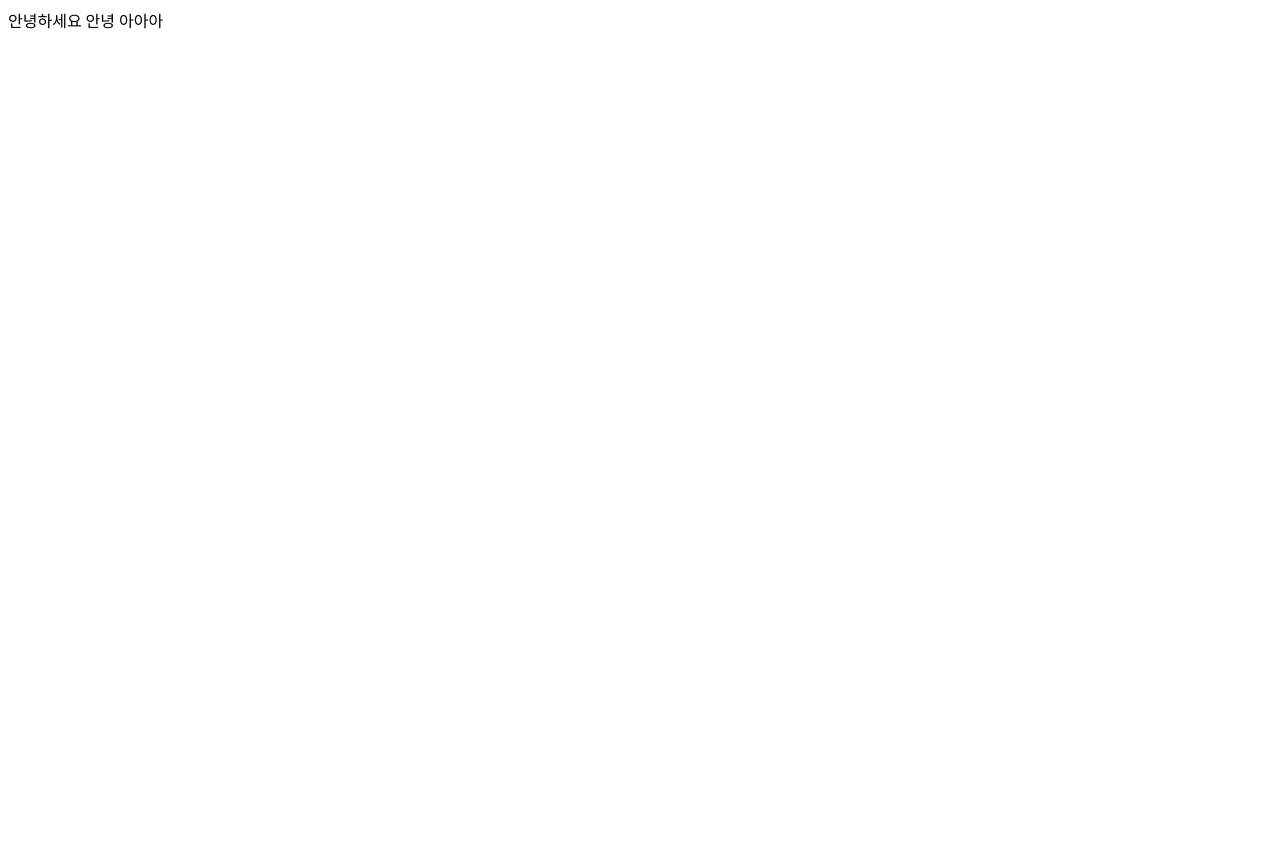
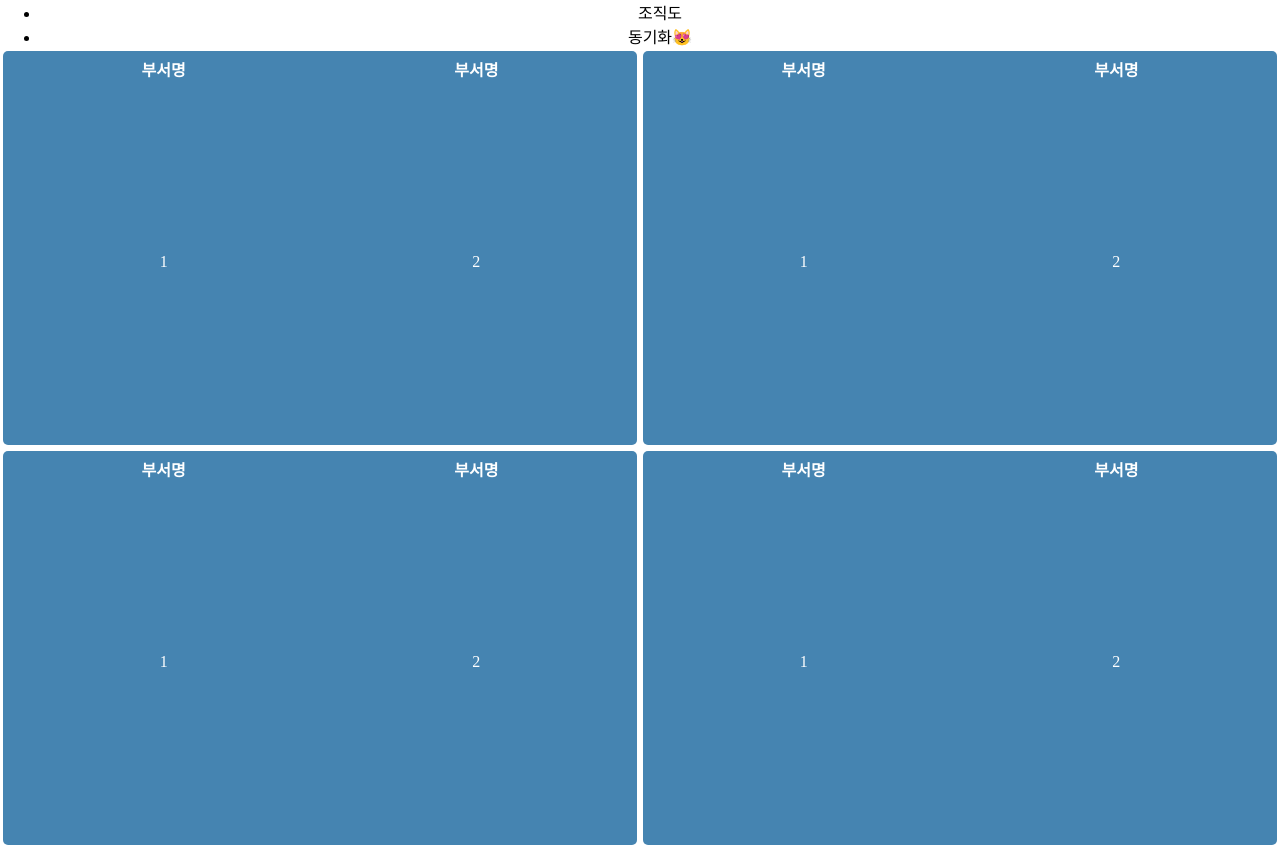
Before and after one commit to Heungno/study, a plain HTML site: page coordinates/index.html in a window 1280 px wide. Before the commit the page ends 800 px from the top, so only its background shows below. Drawn offline with Linux system fonts and the light colour scheme.

Commit message:
부서버려

```diff
--- a/coordinates/index.html
+++ b/coordinates/index.html
@@ -8,6 +8,51 @@
     <link rel="stylesheet" href="style.css" />
   </head>
   <body>
-    안녕하세요 안녕 아아아
+    <ul class="nav">
+      <li class="active">조직도</li>
+      <li>동기화😻</li>
+    </ul>
+    <div class="container">
+      <table class="item">
+        <thead>
+          <th>부서명</th>
+          <th>부서명</th>
+        </thead>
+        <tbody>
+          <td>1</td>
+          <td>2</td>
+        </tbody>
+      </table>
+      <table class="item">
+        <thead>
+          <th>부서명</th>
+          <th>부서명</th>
+        </thead>
+        <tbody>
+          <td>1</td>
+          <td>2</td>
+        </tbody>
+      </table>
+      <table class="item">
+        <thead>
+          <th>부서명</th>
+          <th>부서명</th>
+        </thead>
+        <tbody>
+          <td>1</td>
+          <td>2</td>
+        </tbody>
+      </table>
+      <table class="item">
+        <thead>
+          <th>부서명</th>
+          <th>부서명</th>
+        </thead>
+        <tbody>
+          <td>1</td>
+          <td>2</td>
+        </tbody>
+      </table>
+    </div>
   </body>
 </html>
--- a/coordinates/style.css
+++ b/coordinates/style.css
@@ -0,0 +1,26 @@
+* {
+  margin: 0;
+}
+
+body {
+  /* background-color: #39a331; */
+  text-align: center;
+}
+
+.container {
+  display: grid;
+  grid-template-columns: repeat(auto-fill,minmax(50%, 1fr));
+  height: 100vh;
+  /* width: 100vw; */
+  /* background-color: red; */
+}
+
+.container > .item {
+  /* width: 50%; */
+  margin: 0.2rem;
+  padding: 0.2rem;
+  color: #fff;
+  text-align: center;
+  border-radius: 5px;
+  background: #4584b1;
+}
```
